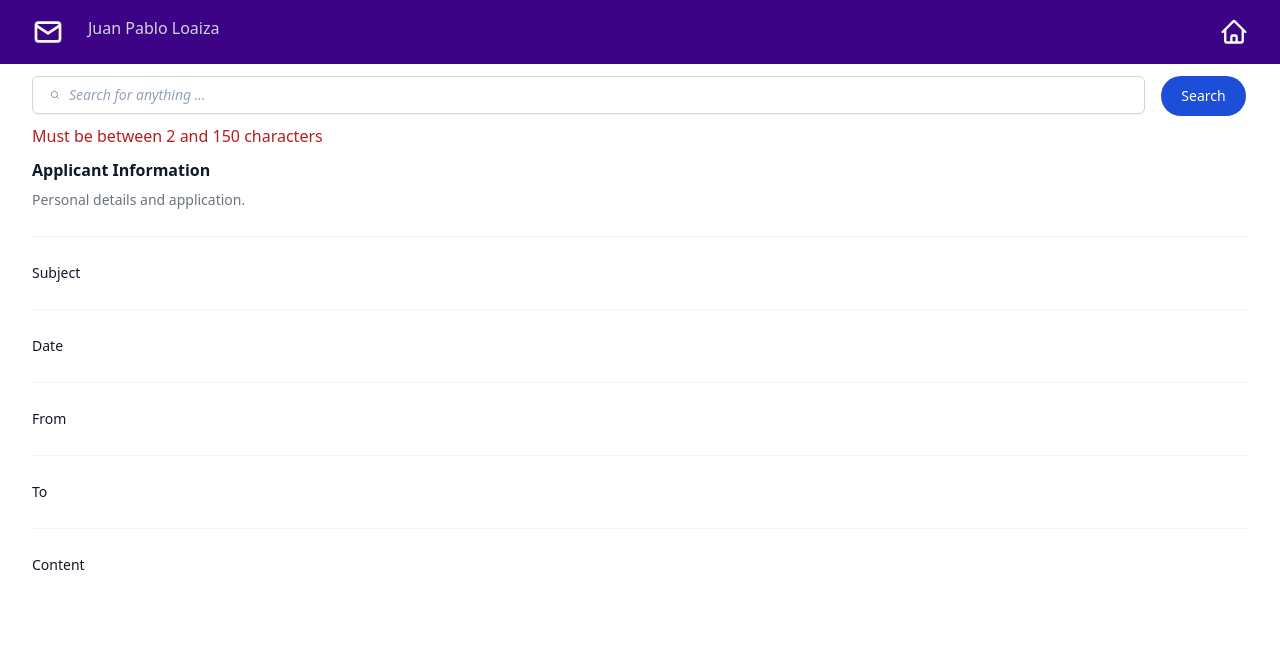
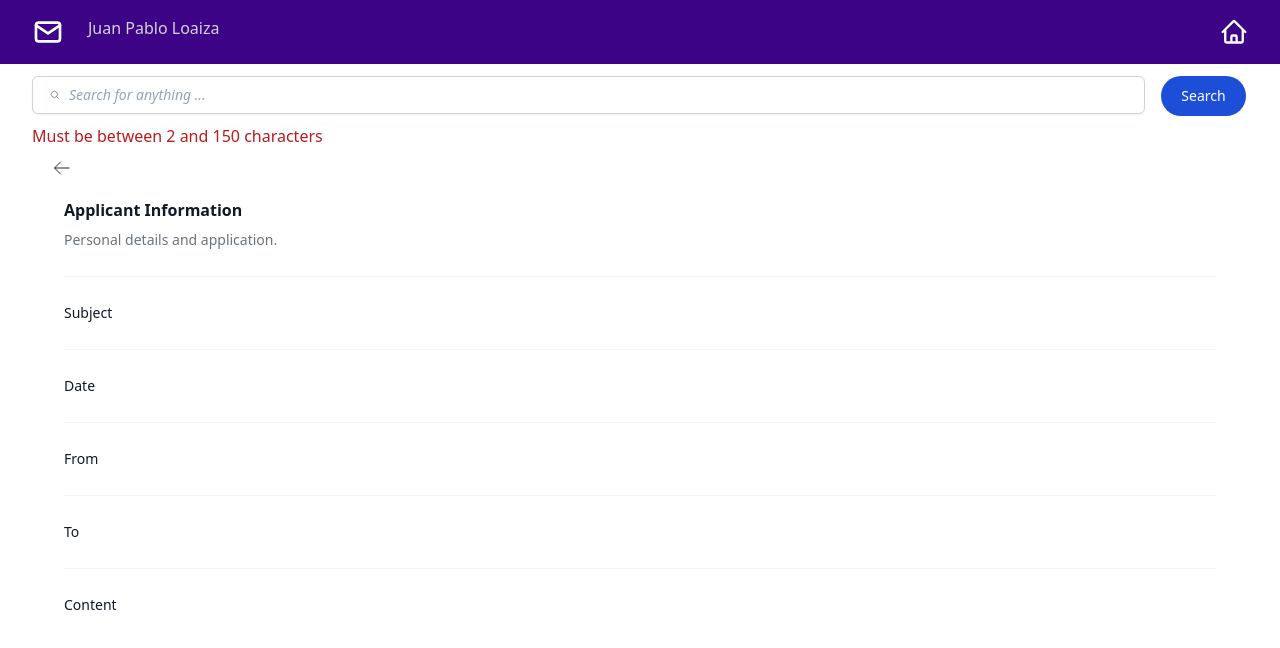
Before and after one commit to JuanPLoaizaC/mail_search, a Vue app in the folder Frontend/: page /mails/1 in a window 1280 px wide. Shown: the top 648 px of the page. Built offline with nearby package versions, Linux system fonts and the light colour scheme.

Commit message:
Adding a back arrow in contentEmail

```diff
--- a/Frontend/src/views/ContentEmailView.vue
+++ b/Frontend/src/views/ContentEmailView.vue
@@ -4,13 +4,20 @@ import { PaperClipIcon } from '@heroicons/vue/20/solid';
 import { useEmailStore } from '../stores/emails';
 import { storeToRefs } from 'pinia';
 import Spinner from '../components/Spinner.vue';
+import { useRouter } from 'vue-router';
 
 const useEmail = useEmailStore();
-const { search, emailSelected, loading } = storeToRefs(useEmail);
+const router = useRouter();
+let { search, emailSelected, loading } = storeToRefs(useEmail);
 
 onMounted(() => {
   highlightSearchTerm();
 });
+
+const backToEmails = () => {
+  emailSelected = {};
+  router.push('/mails');
+};
 
 const highlightSearchTerm = () => {
   let ids = ['subject', 'date', 'from', 'to', 'content'];
@@ -30,6 +37,20 @@ const highlightSearchTerm = () => {
 
 <template>
   <Spinner v-if="loading" />
+  <!--<svg xmlns="http://www.w3.org/2000/svg" fill="none" viewBox="0 0 24 24" strokeWidth={1.5} stroke="currentColor" className="w-6 h-6">
+    <path strokeLinecap="round" strokeLinejoin="round" d="M10.5 19.5L3 12m0 0l7.5-7.5M3 12h18" />
+  </svg>-->
+  <div class="pr-8 pl-8 mb-2 mt-2">
+    <div class="mb-4 sm:px-0 relative">
+      <button @click="backToEmails()" >
+        <span class="absolute inset-y-0 left-0 flex items-center">
+          <svg class="h-10 w-10 fill-slate-300" viewBox="0 0 20 20"></svg>
+          <svg xmlns="http://www.w3.org/2000/svg" fill="none" viewBox="0 0 24 24" strokeWidth={1.5} stroke="currentColor" className="w-6 h-6">
+            <path strokeLinecap="round" strokeLinejoin="round" d="M10.5 19.5L3 12m0 0l7.5-7.5M3 12h18" />
+          </svg>
+        </span>
+      </button>
+    </div>
     <div class="pr-8 pl-8 mb-2 mt-2">
       <div class="px-4 sm:px-0">
         <h3 class="text-base font-semibold leading-7 text-gray-900">Applicant Information</h3>
@@ -60,4 +81,5 @@ const highlightSearchTerm = () => {
         </dl>
       </div>
     </div>
+  </div>
 </template>
```
Lines whose indentation alone changed are shown as unchanged.
